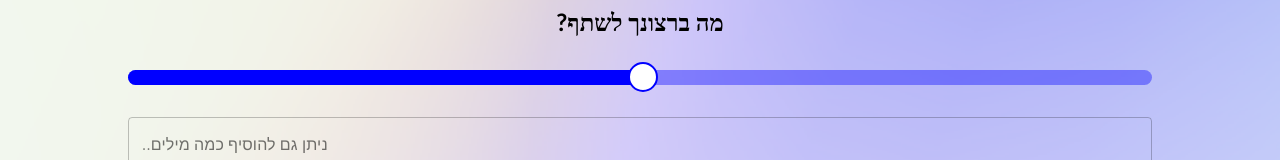
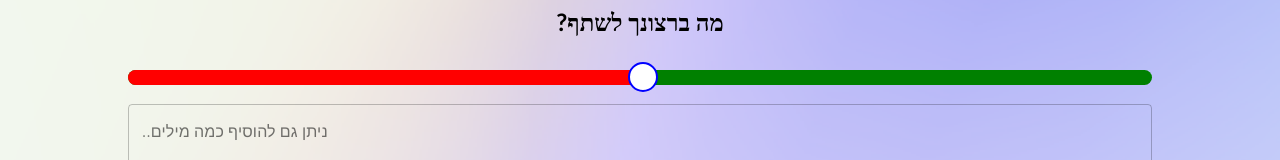
Before and after one commit to tomergroisman/see-me, a React (Create React App) app in the folder web-app/: page / in a window 1280 px wide. Shown: the part 382-542 px from the top of the page. Built offline with nearby package versions, Linux system fonts and the light colour scheme.

Commit message:
Slider Colors fixes

```diff
--- a/web-app/src/components/ValuesSlider/ValuesSlider.js
+++ b/web-app/src/components/ValuesSlider/ValuesSlider.js
@@ -13,10 +13,6 @@ const useStyles = makeStyles((theme) => ({
 }));
 
 const PrettoSlider = withStyles({
-  root: {
-    color: "yellow",
-    height: 15,
-  },
   thumb: {
     height: 30,
     width: 30,
@@ -28,17 +24,16 @@ const PrettoSlider = withStyles({
       boxShadow: "inherit",
     },
   },
-  active: {},
-  // valueLabel: {
-  //   left: "calc(-50% + 12px)",
-  // },
   track: {
     height: 15,
     borderRadius: 8,
+    color: "red",
   },
   rail: {
     height: 15,
     borderRadius: 8,
+    color: "green",
+    opacity: 1,
   },
 })(Slider);
 
```
